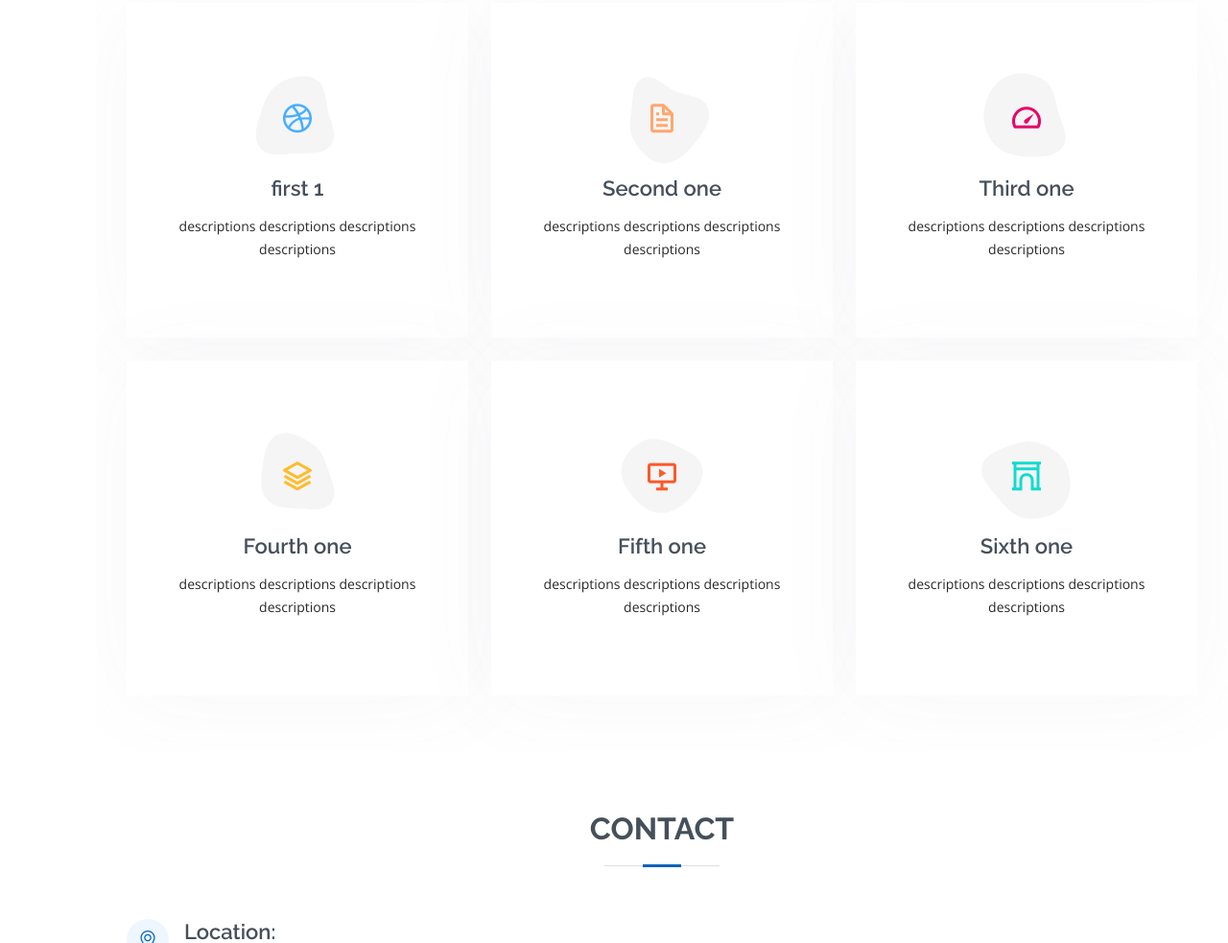
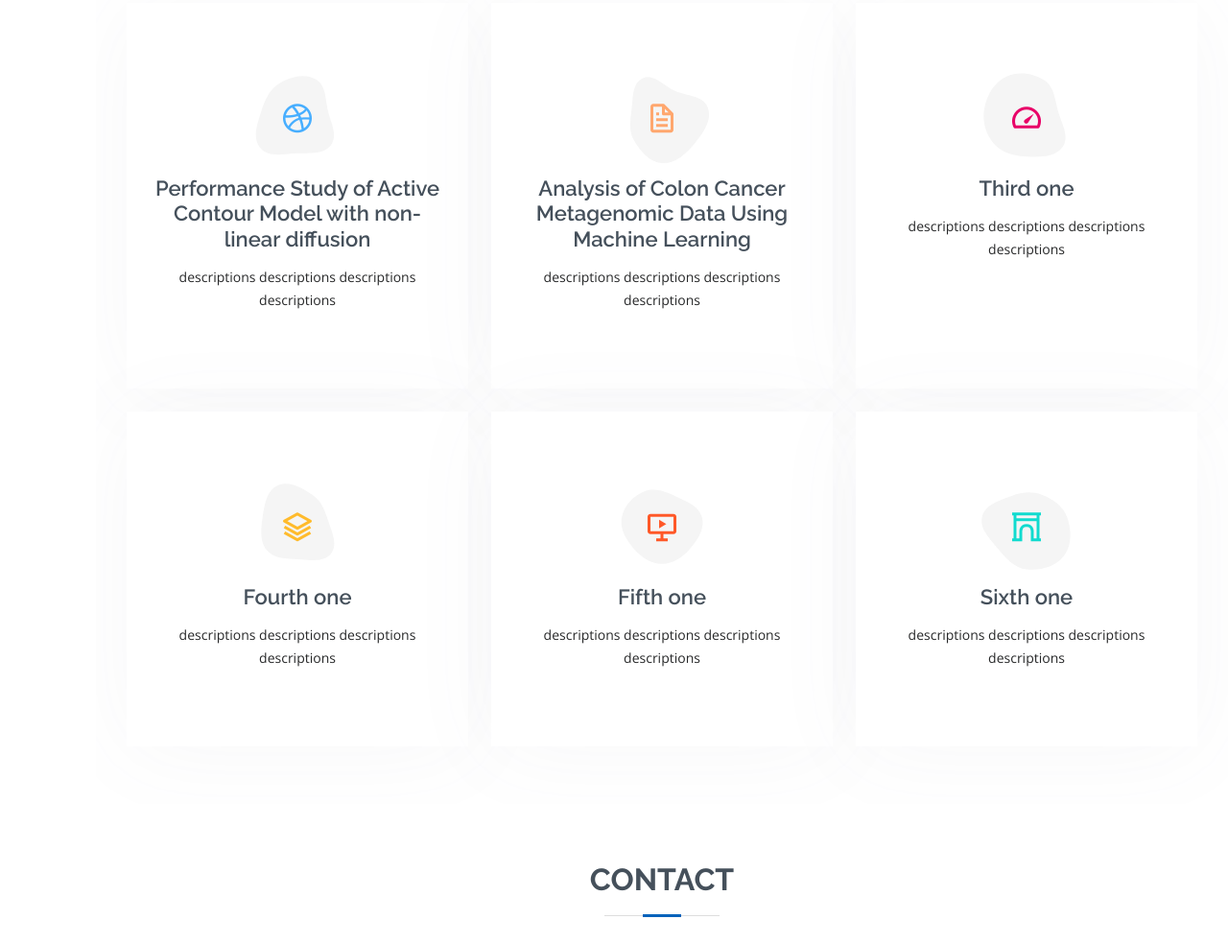
Before and after one commit to syamak6/syamak6.github.io, a plain HTML site: page index.html in a window 1280 px wide. Shown: the part 3436-4419 px from the top of the page at 96% size. Drawn offline with nearby package versions, Linux system fonts and the light colour scheme.

Commit message:
Update index.html

```diff
--- a/index.html
+++ b/index.html
@@ -312,7 +312,7 @@
                 </svg>
                 <i class="bx bxl-dribbble"></i>
               </div>
-              <h4><a href="">first 1</a></h4>
+              <h4><a href="">Performance Study of Active Contour Model with non-linear diffusion </a></h4>
               <p>descriptions descriptions descriptions descriptions </p>
             </div>
           </div>
@@ -325,7 +325,7 @@
                 </svg>
                 <i class="bx bx-file"></i>
               </div>
-              <h4><a href="">Second one</a></h4>
+              <h4><a href="">Analysis of Colon Cancer Metagenomic Data Using Machine Learning</a></h4>
               <p>descriptions descriptions descriptions descriptions </p>
             </div>
           </div>
```
